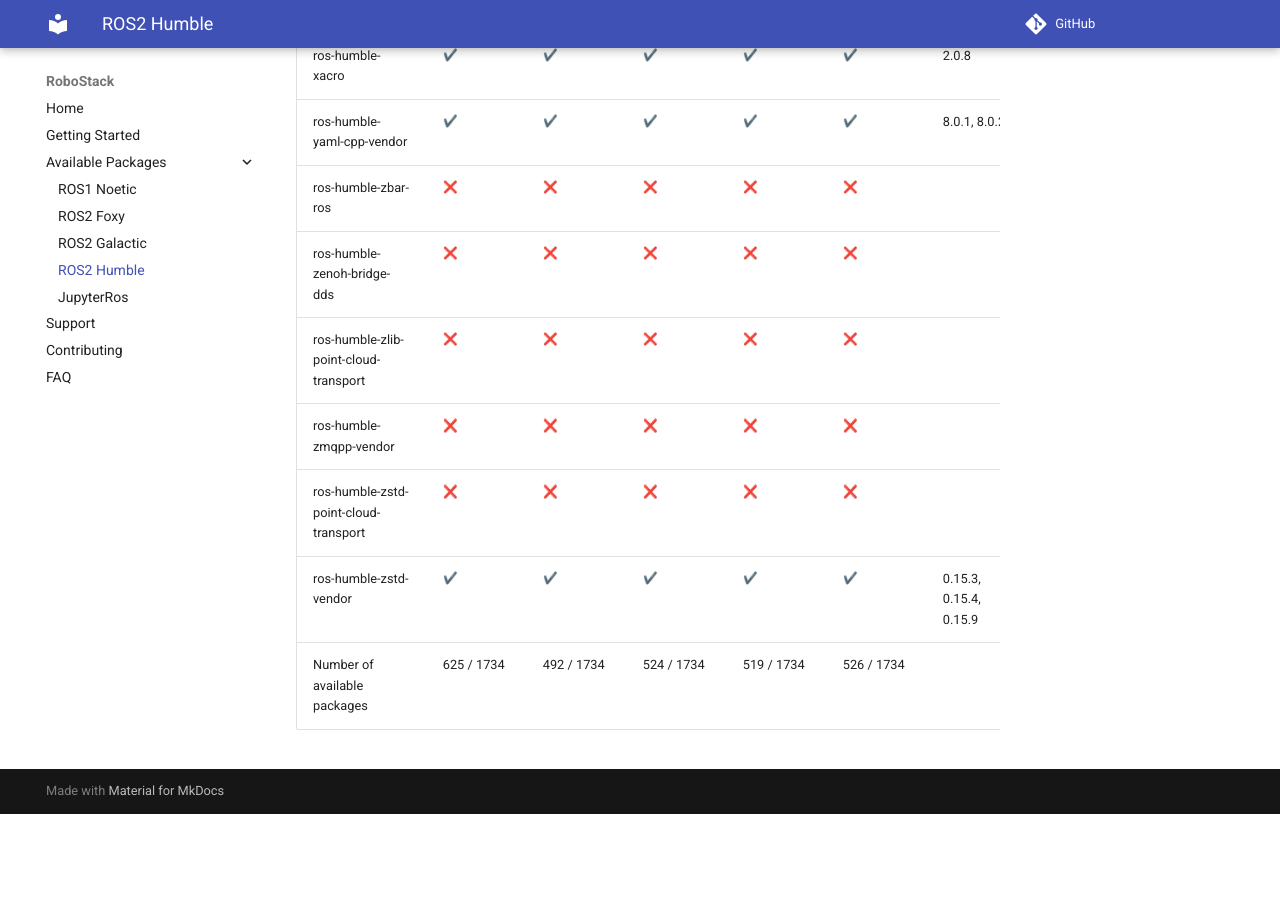
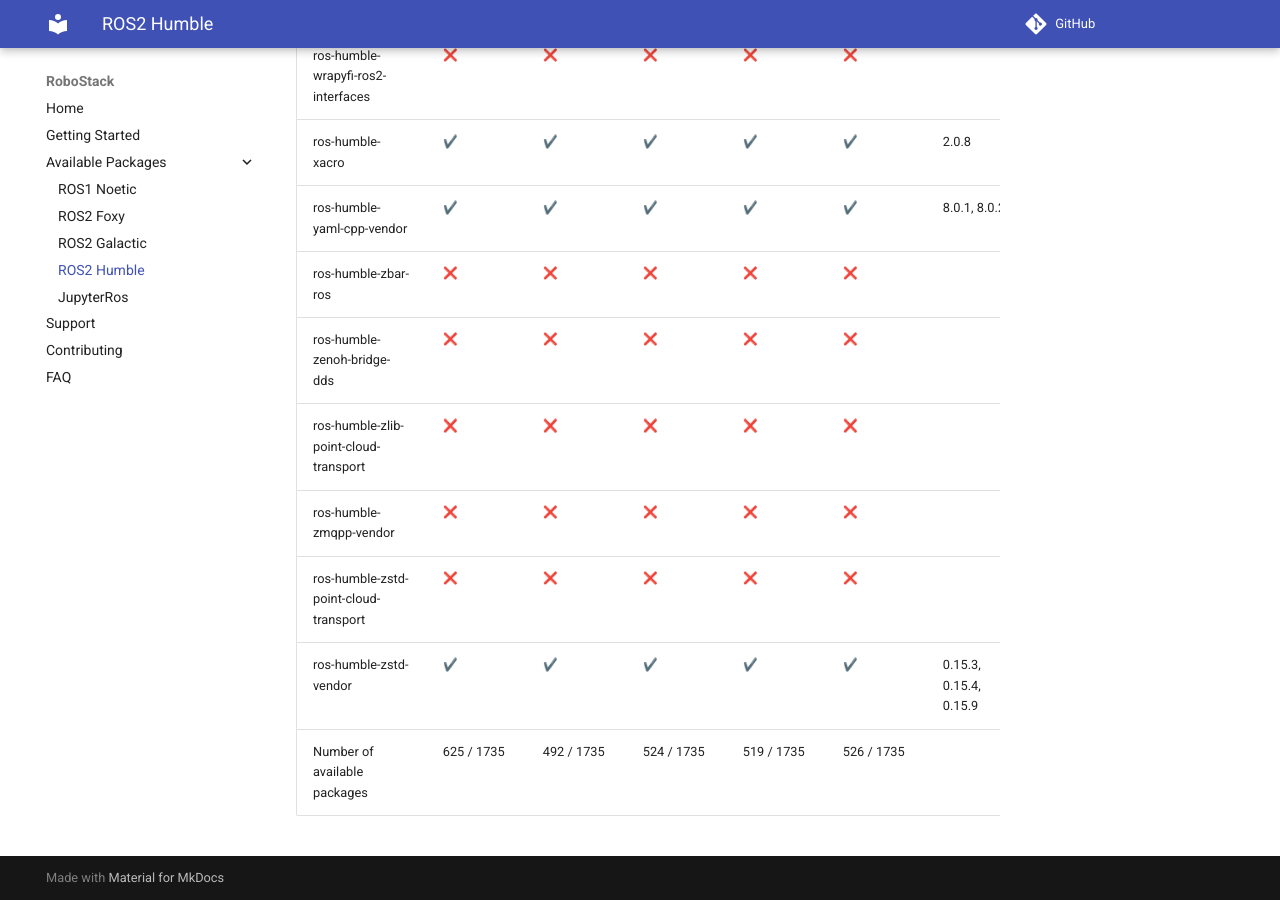
Before and after one commit to RoboStack/robostack.github.io, an MkDocs documentation site: the page built from docs/humble.md, in a window 1280 px wide and 900 px high, scrolled down 134939 px. Built offline with MkDocs 1.6.1 and Material for MkDocs 9.7.7, drawn with Linux system fonts in a browser that asks for light colours; emoji names are drawn with the system emoji font; comment, search, counter and statistics services are not loaded; before the commit the page ends 135753 px from its top, so only the background shows below that; some of the changed text lies outside the part shown.

Commit message:
Update tables

```diff
--- a/docs/humble.md
+++ b/docs/humble.md
@@ -1734,4 +1735,4 @@
 | ros-humble-zmqpp-vendor | :x: { data-sort='0' } | :x: { data-sort='0' } | :x: { data-sort='0' } | :x: { data-sort='0' } | :x: { data-sort='0' } |   |
 | ros-humble-zstd-point-cloud-transport | :x: { data-sort='0' } | :x: { data-sort='0' } | :x: { data-sort='0' } | :x: { data-sort='0' } | :x: { data-sort='0' } |   |
 | ros-humble-zstd-vendor | :heavy_check_mark: { data-sort='1' } | :heavy_check_mark: { data-sort='1' } | :heavy_check_mark: { data-sort='1' } | :heavy_check_mark: { data-sort='1' } | :heavy_check_mark: { data-sort='1' } | 0.15.3, 0.15.4, 0.15.9  |
-| Number of available packages |  625 / 1734 | 492 / 1734 | 524 / 1734 | 519 / 1734 | 526 / 1734 |
+| Number of available packages |  625 / 1735 | 492 / 1735 | 524 / 1735 | 519 / 1735 | 526 / 1735 |
```
Also changed, not shown: other parts of docs/humble.md (+1 -0 lines).
